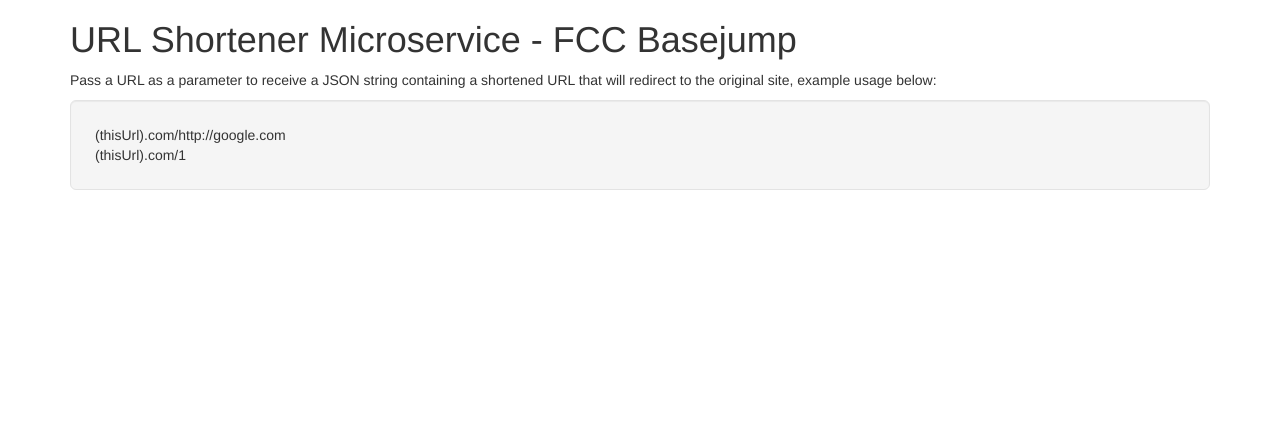
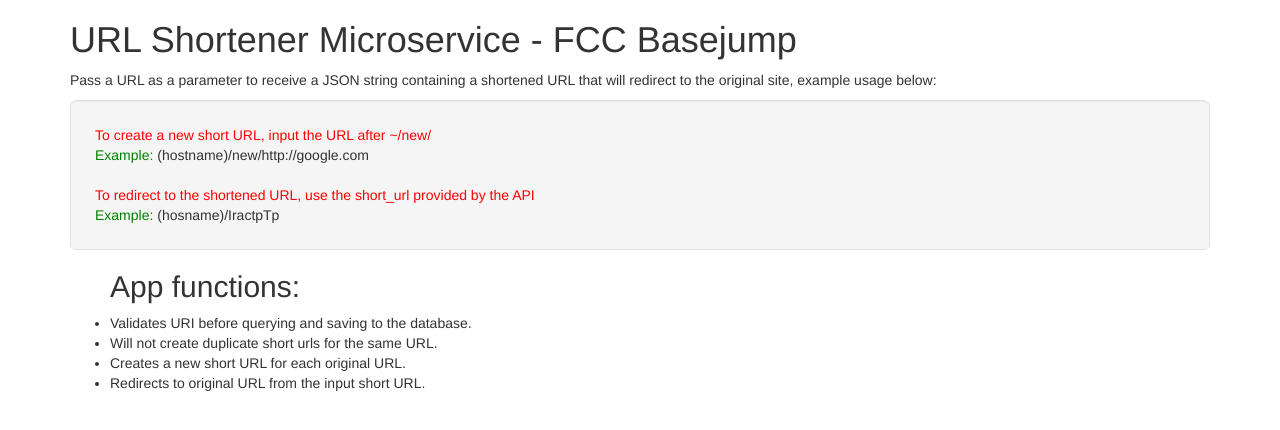
Before and after one commit to AndrewGHC/file-metadata-microservice, a website: page app/views/index.html in a window 1280 px wide. Drawn offline with nearby package versions, Linux system fonts and the light colour scheme.

Commit message:
Created redirect function and updated views & readme

```diff
--- a/app/controller/api.js
+++ b/app/controller/api.js
@@ -13,7 +13,7 @@
         return JSON.stringify(errorInUri);
     }
 
-    // Return function within export closure
+    // Check if url exists in db. If so, return without saving a new item.
     var URLmodel = models;
     URLmodel.findOne({'original_url':url}, {_id:0, original_url:1, short_url:1}, function(err, docs){
         if (err) throw err;
--- a/app/routes/routes.js
+++ b/app/routes/routes.js
@@ -1,4 +1,5 @@
 var api = require('../controller/api.js');
+var retrieve = require('../controller/retrieve.js');
 var path = process.cwd();
 
 module.exports = function(app) {
@@ -11,4 +12,8 @@
         api(req, req.params[0], res);
     });
 
+    app.get('/*', function(req, res) {
+        retrieve(req.params[0], res, req);
+    });
+
 };
--- a/app/views/index.html
+++ b/app/views/index.html
@@ -15,9 +15,19 @@
                 Pass a URL as a parameter to receive a JSON string containing a shortened URL that will redirect to the original site, example usage below:
             </p>
             <p class="well well-lg">
-                (thisUrl).com/http://google.com <br>
-                (thisUrl).com/1
+                <span style="color:red">To create a new short URL, input the URL after ~/new/</span><br>
+                <span style="color:green">Example: </span>(hostname)/new/http://google.com <br><br>
+
+                <span style="color:red">To redirect to the shortened URL, use the short_url provided by the API</span><br>
+                <span style="color:green">Example: </span>(hosname)/IractpTp
             </p>
+            <ul>
+                <h2>App functions:</h2>
+                <li>Validates URI before querying and saving to the database.</li>
+                <li>Will not create duplicate short urls for the same URL.</li>
+                <li>Creates a new short URL for each original URL.</li>
+                <li>Redirects to original URL from the input short URL.</li>
+            </ul>
         </section>
     </main>
 </body>
```
Also changed, not shown: app/controller/retrieve.js (added, +19 -0 lines), README.md, 2 other files.
